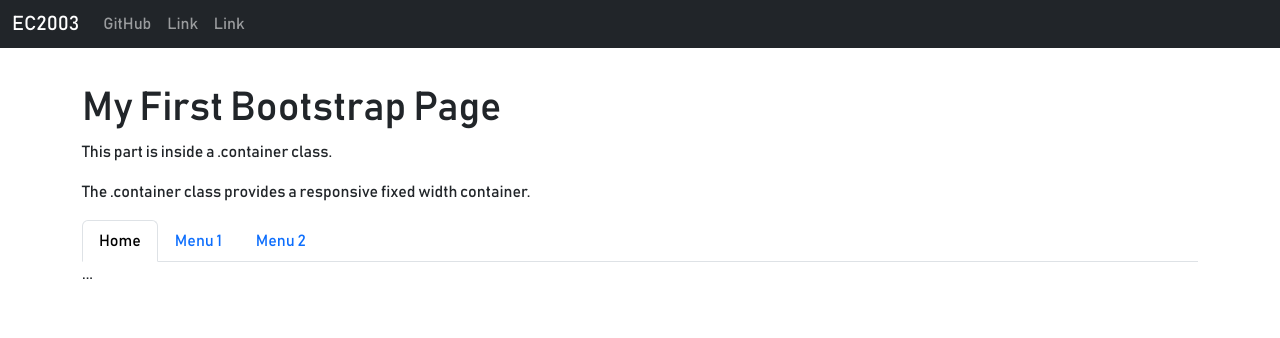
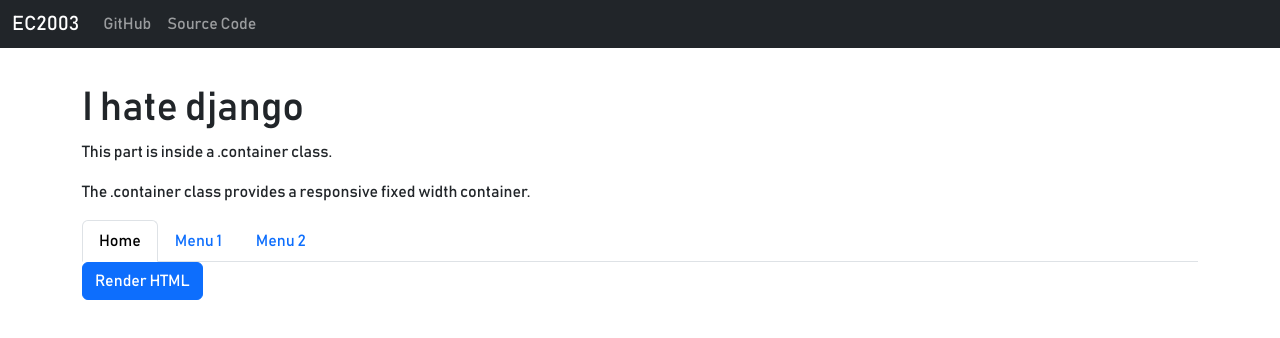
Before and after one commit to ec2003/ec2003.github.io, a plain HTML site: page index.html in a window 1280 px wide. Drawn offline with nearby package versions, Linux system fonts and the light colour scheme.

Commit message:
add href for navbar

```diff
--- a/index.html
+++ b/index.html
@@ -22,13 +22,10 @@
             <div class="collapse navbar-collapse " id="mynavbar">
                 <ul class="navbar-nav me-auto">
                     <li class="nav-item">
-                        <a class="nav-link" href="javascript:void(0)">GitHub</a>
+                        <a class="nav-link" href="https://github.com/ec2003">GitHub</a>
                     </li>
                     <li class="nav-item">
-                        <a class="nav-link" href="javascript:void(0)">Link</a>
-                    </li>
-                    <li class="nav-item">
-                        <a class="nav-link" href="javascript:void(0)">Link</a>
+                        <a class="nav-link" href="https://github.com/ec2003/ec2003.github.io">Source Code</a>
                     </li>
                 </ul>
                 <!-- <form class="d-flex">
@@ -38,11 +35,14 @@
             </div>
         </div>
     </nav>
+
     <div class="container mt-4" style="padding-top: 60px;">
-        <h1>My First Bootstrap Page</h1>
+        <h1>I hate django</h1>
         <p>This part is inside a .container class.</p>
         <p>The .container class provides a responsive fixed width container.</p>
     </div>
+
+
     <!-- Nav tabs -->
 <div class="container">
     <ul class="nav nav-tabs">
@@ -61,9 +61,22 @@
 
   <!-- Tab panes -->
   <div class="tab-content">
-    <div class="tab-pane container active" id="home">...</div>
+    <div class="tab-pane container active" id="home">
+        <button onclick="renderHTML()" class="btn btn-primary">Render HTML</button>
+        <div id="target"></div>
+    </div>
     <div class="tab-pane container fade" id="menu1">...</div>
     <div class="tab-pane container fade" id="menu2">...</div>
   </div>
 </body>
+<script>
+    function renderHTML() {
+      const targetDiv = document.getElementById('target');
+      const newHTML = `
+        <h2>Dynamically Rendered Content</h2>
+        <p>This content is added after the button click.</p>
+      `;
+      targetDiv.innerHTML = newHTML;
+    }
+  </script>
 </html>
```
